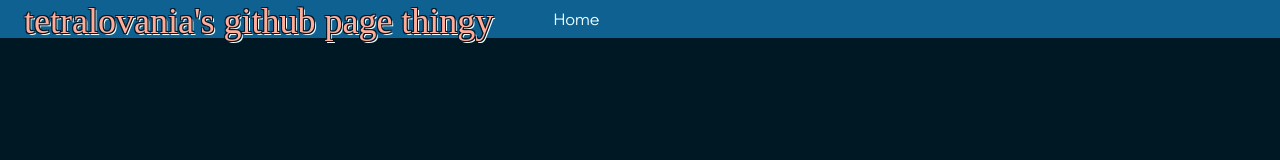
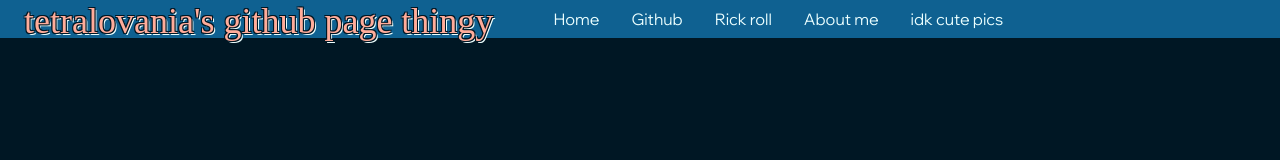
Before and after one commit to tetralovania/tetralovania.github.io, a website: page index.html in a window 1280 px wide. Drawn offline with nearby package versions, Linux system fonts and the light colour scheme; a web font is replaced by a local one.

Commit message:
added gsap

```diff
--- /dev/null
+++ b/anim.js
@@ -0,0 +1,2 @@
+gsap.from(".header", {y: -100, duration: .5, ease: "expo.out"});
+gsap.from(".menu-item", {y: -100, duration: .3, ease: "expo.out", stagger:.1, delay: .1});
--- a/index.html
+++ b/index.html
@@ -13,6 +13,7 @@
         <link rel="stylesheet" href="style.css">
     </head>
     <body>
+
         <div class="header">
             <div class="title h1">
                 tetralovania's github page thingy
@@ -22,7 +23,20 @@
             <a href="https://tetralovania.github.io/" style="text-decoration: none;"><div class="menu-item menu">
                 Home
             </div></a>
+            <a href="https://github.com/tetralovania/" style="text-decoration: none;"><div class="menu-item menu">
+                Github
+            </div></a>
+            <a href="https://www.youtube.com/watch?v=dQw4w9WgXcQ" style="text-decoration: none;"><div class="menu-item menu">
+                Rick roll
+            </div></a>
+            <a href="https://tetralovania.github.io/about-me" style="text-decoration: none;"><div class="menu-item menu">
+                About me
+            </div></a>
+            <a href="https://www.reddit.com/r/Eyebleach/" style="text-decoration: none;"><div class="menu-item menu">
+                idk cute pics
+            </div></a>
         </div>
-        <script src="" async defer></script>
+        <script src="https://cdnjs.cloudflare.com/ajax/libs/gsap/3.11.5/gsap.min.js"></script>
+        <script src="anim.js"></script>
     </body>
 </html>
--- /dev/null
+++ b/package.json
@@ -0,0 +1,5 @@
+{
+  "dependencies": {
+    "gsap": "^3.11.5"
+  }
+}
--- a/style.css
+++ b/style.css
@@ -43,4 +43,6 @@ body{
 
 .menu-item:hover{
     background-color: #ecffff3f;
+    border-bottom-style: inset;
+    box-shadow: inset 0 0 -5px 0 #ECFFFF;
 }
```
Also changed, not shown: about-me.html (added), 1 other file.
